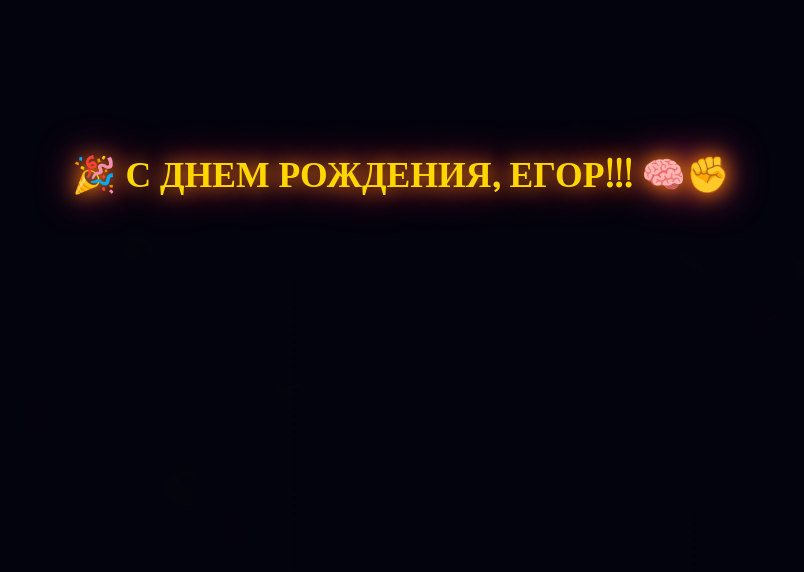
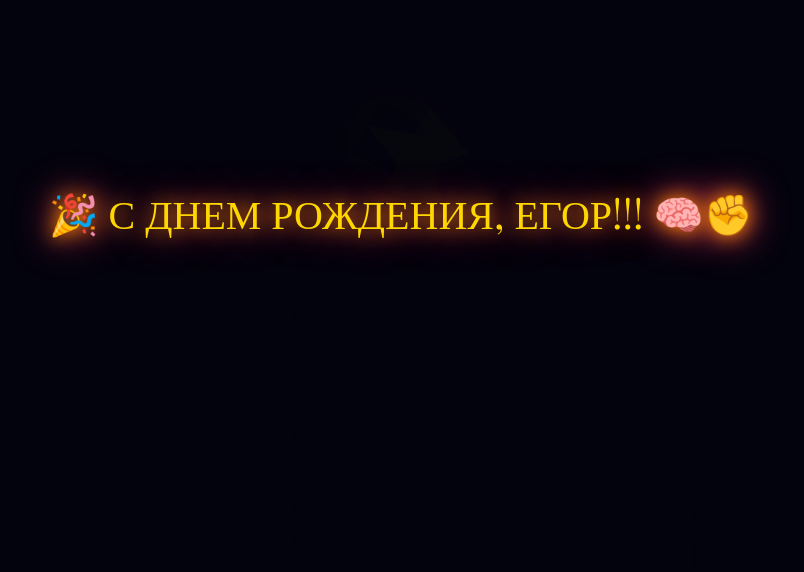
Before and after one commit to vladiptic-oss/Egor-Happy2, a plain HTML site: page index.html in a window 1280 px wide. Shown: the part 228-800 px from the top of the page, without its empty margins (239-1043 px from the left). Drawn offline with nearby package versions, Linux system fonts and the light colour scheme; animation ran at ten frames a second; a web font is replaced by a local one.

Commit message:
Update index.html

```diff
--- a/index.html
+++ b/index.html
@@ -7,30 +7,56 @@
     <link href="https://fonts.googleapis.com/css2?family=Marck+Script&family=Playfair+Display:ital,wght@0,400;1,400&family=Montserrat:wght@400;500;700&display=swap" rel="stylesheet">
     <style>
         body, html { margin: 0; padding: 0; width: 100%; height: 100%; background-color: #050510; font-family: 'Montserrat', sans-serif; overflow: hidden; touch-action: none; user-select: none; -webkit-tap-highlight-color: transparent; }
+
+        /* Звездный фон */
         #global-stars { position: absolute; top: 0; left: 0; width: 100%; height: 100%; z-index: 1; background-image: radial-gradient(1px 1px at 10% 20%, rgba(255,255,255,0.6), transparent), radial-gradient(1.5px 1.5px at 30% 40%, rgba(255,255,255,0.4), transparent); background-size: 200px 200px; opacity: 0.5; animation: twinkle 4s infinite alternate; }
         @keyframes twinkle { 0% { opacity: 0.3; } 100% { opacity: 0.8; } }
+
+        /* Плавающие эмодзи */
         .decorations-layer { position: absolute; width: 100%; height: 100%; top: 0; left: 0; pointer-events: none; z-index: 3; overflow: hidden; }
         .bubble { position: absolute; bottom: -15%; opacity: 0; will-change: transform, opacity; transform: translate3d(0,0,0); animation-name: chaoticMove, flickerOpacity; animation-timing-function: linear, ease-in-out; animation-iteration-count: infinite, infinite; font-size: 24px; }
         @keyframes chaoticMove { 0% { transform: translate3d(0, 0, 0) translateX(0) rotate(0deg); } 20% { transform: translate3d(0, -25vh, 0) translateX(30px) rotate(45deg); } 40% { transform: translate3d(0, -50vh, 0) translateX(-40px) rotate(90deg); } 60% { transform: translate3d(0, -75vh, 0) translateX(25px) rotate(135deg); } 80% { transform: translate3d(0, -100vh, 0) translateX(-15px) rotate(180deg); } 100% { transform: translate3d(0, -125vh, 0) translateX(0) rotate(270deg); } }
         @keyframes flickerOpacity { 0%, 100% { opacity: 1; } 50% { opacity: 0.4; } }
-        #intro-screen { position: absolute; top: 0; left: 0; width: 100%; height: 100%; display: flex; flex-direction: column; justify-content: center; align-items: center; background: radial-gradient(circle at center, rgba(26, 11, 46, 0.6) 0%, rgba(5, 5, 16, 0.8) 100%); z-index: 100; transition: 1.2s cubic-bezier(0.7, 0, 0.3, 1); transform-origin: center; overflow: hidden; }
-        #intro-screen.zoom-out { transform: scale(0) rotate(10deg); opacity: 0; }
-        .greeting-text { font-family: 'Playfair Display', serif; font-size: clamp(1.5rem, 5vw, 2.2rem); color: #FFD700; text-align: center; font-weight: 700; z-index: 10; text-shadow: 0 0 20px #FF8C00, 0 0 40px #FF3366; padding: 0 20px; animation: pulseText 2s infinite alternate; }
-        @keyframes pulseText { from { transform: scale(0.98); } to { transform: scale(1.02); } }
-        canvas#fireworks { position: absolute; top: 0; left: 0; width: 100%; height: 100%; z-index: 5; pointer-events: none; }
+
+        /* МАГИЧЕСКАЯ ИНТРО-ЗАСТАВКА */
+        #intro-screen { position: absolute; top: 0; left: 0; width: 100%; height: 100%; display: flex; flex-direction: column; justify-content: center; align-items: center; background: #050510; z-index: 100; transition: opacity 1s ease; overflow: hidden; }
+        #intro-screen.hidden { opacity: 0; pointer-events: none; }
+
+        /* Звезда магии */
+        .magic-star { width: 0; height: 0; border-left: 30px solid transparent; border-right: 30px solid transparent; border-bottom: 80px solid #FFD700; position: relative; transform: rotate(35deg); animation: pulseStar 2s infinite alternate, rotateStar 6s linear infinite; box-shadow: 0 0 40px #FFD700, 0 0 80px #FF8C00; opacity: 0; }
+        .magic-star::before { content: ''; position: absolute; top: 20px; left: -30px; width: 0; height: 0; border-left: 30px solid transparent; border-right: 30px solid transparent; border-bottom: 80px solid #FFD700; transform: rotate(70deg); }
+        .magic-star::after { content: ''; position: absolute; top: 20px; left: -30px; width: 0; height: 0; border-left: 30px solid transparent; border-right: 30px solid transparent; border-bottom: 80px solid #FFD700; transform: rotate(-70deg); }
+
+        @keyframes pulseStar { 0% { transform: scale(0.8) rotate(35deg); opacity: 0.7; } 100% { transform: scale(1.2) rotate(35deg); opacity: 1; } }
+        @keyframes rotateStar { 0% { transform: rotate(0deg); } 100% { transform: rotate(360deg); } }
+
+        .intro-text { font-family: 'Playfair Display', serif; font-size: clamp(1.5rem, 6vw, 2.5rem); color: #FFD700; text-align: center; opacity: 0; transform: scale(0.5); transition: all 1s cubic-bezier(0.25, 1, 0.5, 1); z-index: 10; text-shadow: 0 0 20px #FF8C00, 0 0 40px #FF3366; padding: 0 20px; }
+        .intro-text.show { opacity: 1; transform: scale(1); }
+
+        canvas#fireworks { position: absolute; top: 0; left: 0; width: 100%; height: 100%; z-index: 5; pointer-events: none; opacity: 0; transition: opacity 1s ease; }
+        canvas#fireworks.show { opacity: 1; }
+
+        /* Флэш при переходе */
         #portal-flash { position: absolute; top: 0; left: 0; width: 100%; height: 100%; background: radial-gradient(circle, #ffffff 0%, #FFD700 50%, transparent 100%); opacity: 0; pointer-events: none; z-index: 150; transition: opacity 0.4s ease; }
         #portal-flash.active { opacity: 1; }
+
+        /* ГАЛЕРЕЯ */
         #gallery-screen { position: absolute; top: 0; left: 0; width: 100%; height: 100%; display: flex; flex-direction: column; justify-content: center; align-items: center; z-index: 80; transition: background 0.8s ease; overflow: hidden; }
         .slide { position: absolute; width: 100%; height: 100%; display: flex; flex-direction: column; justify-content: center; align-items: center; opacity: 0; pointer-events: none; padding: 20px; box-sizing: border-box; will-change: transform, opacity; }
         .slide img { max-width: 100%; max-height: 55vh; border-radius: 20px; box-shadow: 0 10px 25px rgba(0,0,0,0.6); object-fit: contain; border: 2px solid rgba(255, 255, 255, 0.3); background-color: rgba(0, 0, 0, 0.4); pointer-events: none; content-visibility: auto; }
         .slide p { color: #fff; font-family: 'Montserrat', sans-serif; font-size: clamp(1rem, 3.5vw, 1.15rem); text-align: center; margin-top: 20px; line-height: 1.5; max-width: 90%; text-shadow: 0 2px 4px rgba(0,0,0,0.9); font-weight: 500; pointer-events: none; padding: 12px 20px; background: rgba(0, 0, 0, 0.7); border-radius: 15px; border: 1px solid rgba(255, 255, 255, 0.2); }
+
         #gallery-screen[data-anim="slide"] .slide { transform: translate3d(100%, 0, 0); transition: transform 0.35s cubic-bezier(0.2, 0.8, 0.2, 1), opacity 0.35s; }
         #gallery-screen[data-anim="slide"] .slide.active { transform: translate3d(0, 0, 0); opacity: 1; pointer-events: auto; z-index: 2; }
         #gallery-screen[data-anim="slide"] .slide.prev { transform: translate3d(-100%, 0, 0); opacity: 0; z-index: 1; }
+
+        /* Таймер */
         .timer-box { background: rgba(0,0,0,0.5); border: 1px solid rgba(255,255,255,0.2); border-radius: 15px; padding: 20px; text-align: center; color: white; margin-top: 10px; width: 100%; max-width: 350px; cursor: pointer; transition: transform 0.1s; }
         .timer-box:active { transform: scale(0.98); }
         .timer-box h4 { margin: 0 0 10px 0; color: #00c6ff; font-size: 1.2rem; }
         .timer-box p { margin: 0; font-size: 1.3rem; font-weight: bold; color: #FFD700; }
+
+        /* КОНВЕРТ */
         #envelope-overlay { position: fixed; top: 0; left: 0; width: 100%; height: 100%; background: rgba(0, 0, 0, 0.85); backdrop-filter: blur(8px); -webkit-backdrop-filter: blur(8px); z-index: 20000; display: none; justify-content: center; align-items: center; flex-direction: column; perspective: 1200px; }
         #envelope-overlay.show { display: flex; }
         .envelope { position: relative; width: min(320px, 85vw); height: min(220px, 58vw); background: #fdf5e6; border-radius: 4px; box-shadow: 0 10px 30px rgba(0,0,0,0.5), inset 0 0 10px rgba(0,0,0,0.1); transform: scale(0.8) rotate(-10deg); opacity: 0; transition: all 1s cubic-bezier(0.25, 1, 0.5, 1); transform-style: preserve-3d; border: 1px solid #e0d0b8; }
@@ -40,27 +66,41 @@
         .envelope-stamp { position: absolute; top: 50%; left: 50%; transform: translate(-50%, -50%); width: 56px; height: 56px; background: radial-gradient(circle at 35% 35%, #ff5e5e, #b81d1d); border-radius: 50%; cursor: pointer; z-index: 10; display: flex; justify-content: center; align-items: center; box-shadow: 0 4px 10px rgba(0,0,0,0.4), inset 0 0 5px rgba(0,0,0,0.2); border: 1px solid #8c1313; transition: transform 0.2s, opacity 0.3s; }
         .envelope-stamp:active { transform: translate(-50%, -50%) scale(0.9); }
         .envelope-stamp::after { content: 'Е'; color: #8c1313; font-family: 'Playfair Display', serif; font-weight: bold; font-size: 26px; text-shadow: 1px 1px 1px rgba(255,255,255,0.2), -1px -1px 1px rgba(0,0,0,0.4); }
+
         .letter-paper { position: absolute; top: 10px; left: 50%; transform: translateX(-50%) translateY(0); width: 90%; height: 90%; background: #fffdf8; border-radius: 2px; box-shadow: 0 10px 30px rgba(0,0,0,0.5); padding: 25px; box-sizing: border-box; opacity: 0; pointer-events: none; z-index: 1; transition: transform 1s cubic-bezier(0.25, 1, 0.5, 1), opacity 0.6s; display: flex; flex-direction: column; justify-content: space-between; overflow-y: auto; border: 1px solid #eee; }
         #envelope-overlay.open .envelope-stamp { opacity: 0; pointer-events: none; }
         #envelope-overlay.open .letter-paper { transform: translateX(-50%) translateY(-80%) scale(1.1); height: 120%; opacity: 1; pointer-events: auto; z-index: 15; }
         .close-letter-btn { margin-top: 15px; padding: 10px; background: #a84f68; color: white; border: none; border-radius: 8px; font-family: 'Montserrat', sans-serif; font-size: 0.9rem; cursor: pointer; align-self: center; transition: transform 0.2s; }
         .close-letter-btn:active { transform: scale(0.95); }
+
+        /* Экран "Ничего не нажимай" */
         #wait-screen { position: fixed; top: 0; left: 0; width: 100%; height: 100%; background: #000; z-index: 19000; display: none; justify-content: center; align-items: center; }
         #wait-screen.show { display: flex; }
         .wait-text { color: #fff; font-size: 1.5rem; font-family: 'Montserrat', sans-serif; text-align: center; opacity: 0; animation: fadeInOut 3s forwards; }
         @keyframes fadeInOut { 0% { opacity: 0; transform: scale(0.9); } 20% { opacity: 1; transform: scale(1); } 80% { opacity: 1; transform: scale(1); } 100% { opacity: 0; transform: scale(1.1); } }
+
+        /* КОНФЕТТИ */
+        #confetti-canvas { position: fixed; top: 0; left: 0; width: 100%; height: 100%; pointer-events: none; z-index: 30000; }
     </style>
 </head>
 <body>
+
     <div id="global-stars"></div>
     <div class="decorations-layer" id="decorations"></div>
+    <canvas id="confetti-canvas"></canvas>
+
+    <!-- МАГИЧЕСКАЯ ИНТРО-ЗАСТАВКА -->
     <div id="intro-screen">
-        <div class="greeting-text">🎉 С ДНЕМ РОЖДЕНИЯ, ЕГОР!!! 🧠✊</div>
+        <div class="magic-star" id="magic-star"></div>
+        <div class="intro-text" id="intro-text">🎉 С ДНЕМ РОЖДЕНИЯ, ЕГОР!!! 🧠✊</div>
         <canvas id="fireworks"></canvas>
     </div>
+
     <div id="portal-flash"></div>
     <div id="gallery-screen" data-anim="slide"></div>
+
     <div id="wait-screen"><div class="wait-text">Ничего не нажимай...<br>Смотри 👀</div></div>
+
     <div id="envelope-overlay">
         <div class="envelope">
             <div class="envelope-text">открой, это тебе</div>
@@ -79,6 +119,7 @@
             <div class="envelope-stamp" onclick="openEnvelope()"></div>
         </div>
     </div>
+
     <script>
         const texts = [
             "Счастливый Егор и мама — любимые голубки. Пусть эти моменты останутся с вами навсегда 🕊️",
@@ -110,8 +151,10 @@
             "linear-gradient(135deg, rgba(25, 25, 112, 0.85), rgba(72, 61, 139, 0.85), rgba(0, 0, 0, 0.85))",
             "linear-gradient(135deg, rgba(0, 0, 0, 0.9), rgba(30, 30, 30, 0.9), rgba(0, 0, 0, 0.9))"
         ];
+
         localStorage.removeItem('envelopeFinished');
         const birthDate = new Date('1983-11-21T00:00:00');
+
         function updateTimer() {
             const now = new Date(); const diff = now - birthDate;
             const days = Math.floor(diff / (1000 * 60 * 60 * 24)); const hours = Math.floor((diff / (1000 * 60 * 60)) % 24); const mins = Math.floor((diff / 1000 / 60) % 60); const secs = Math.floor((diff / 1000) % 60);
@@ -119,6 +162,7 @@
             if (timerEl) timerEl.innerText = `${days} дн. ${hours} ч. ${mins} мин. ${secs} сек.`;
         }
         setInterval(updateTimer, 1000);
+
         let timerClicks = 0;
         window.handleTimerClick = function() {
             if (localStorage.getItem('envelopeFinished')) { alert("Ты уже видел этот секрет 😉"); return; }
@@ -129,11 +173,17 @@
                 setTimeout(() => { document.getElementById('wait-screen').classList.remove('show'); document.getElementById('envelope-overlay').classList.add('show'); }, 3000);
             }
         }
-        window.openEnvelope = function() { document.getElementById('envelope-overlay').classList.add('open'); }
+
+        // ОТКРЫТИЕ КОНВЕРТА + КОНФЕТТИ
+        window.openEnvelope = function() {
+            document.getElementById('envelope-overlay').classList.add('open');
+            startConfetti();
+        }
         window.closeEnvelope = function() {
             const overlay = document.getElementById('envelope-overlay'); overlay.classList.remove('open');
             setTimeout(() => { overlay.classList.remove('show'); localStorage.setItem('envelopeFinished', 'true'); }, 500);
         }
+
         function handleTilt(e) {
             const slide = document.querySelector('.slide.active'); if (!slide) return; const img = slide.querySelector('img'); const p = slide.querySelector('p'); if (!img) return;
             let xAxis, yAxis;
@@ -143,6 +193,7 @@
         }
         if (window.DeviceOrientationEvent) window.addEventListener('deviceorientation', handleTilt);
         document.addEventListener('mousemove', handleTilt);
+
         function createDecorations() {
             const container = document.getElementById('decorations'); const emojis = ['🧠', '✊', '💪', '🔥', '⭐', '🚀', '💫']; const totalElements = 25;
             for (let i = 0; i < totalElements; i++) {
@@ -153,10 +204,13 @@
             }
         }
         createDecorations();
+
+        // === САЛЮТ ===
         const canvas = document.getElementById('fireworks'); const ctx = canvas.getContext('2d');
         let particles = []; let rockets = [];
         function resizeCanvas() { canvas.width = window.innerWidth; canvas.height = window.innerHeight; }
         window.addEventListener('resize', resizeCanvas); resizeCanvas();
+
         class Rocket {
             constructor(x, y, targetY, color) { this.x = x; this.y = y; this.targetY = targetY; this.color = color; this.vy = (targetY - y) / 60; this.life = 1; }
             update() { this.y += this.vy; if (this.y <= this.targetY) { this.life = 0; explode(this.x, this.y, this.color); } }
@@ -180,14 +234,91 @@
             requestAnimationFrame(animate);
         }
         animate();
+
+        // === КОНФЕТТИ ===
+        const confettiCanvas = document.getElementById('confetti-canvas');
+        const confettiCtx = confettiCanvas.getContext('2d');
+        let confettiParticles = [];
+        let confettiActive = false;
+
+        function resizeConfetti() { confettiCanvas.width = window.innerWidth; confettiCanvas.height = window.innerHeight; }
+        window.addEventListener('resize', resizeConfetti); resizeConfetti();
+
+        class Confetti {
+            constructor() {
+                this.x = Math.random() * confettiCanvas.width;
+                this.y = -10;
+                this.w = Math.random() * 8 + 5;
+                this.h = Math.random() * 6 + 4;
+                this.vx = (Math.random() - 0.5) * 3;
+                this.vy = Math.random() * 3 + 2;
+                this.angle = Math.random() * 360;
+                this.spin = (Math.random() - 0.5) * 10;
+                const colors = ['#FFD700', '#FF3366', '#1E90FF', '#32CD32', '#FFFFFF', '#FF8C00'];
+                this.color = colors[Math.floor(Math.random() * colors.length)];
+                this.life = 1;
+            }
+            update() {
+                this.x += this.vx; this.y += this.vy; this.angle += this.spin;
+                if (this.y > confettiCanvas.height) this.life = 0;
+            }
+            draw() {
+                confettiCtx.save();
+                confettiCtx.translate(this.x, this.y);
+                confettiCtx.rotate(this.angle * Math.PI / 180);
+                confettiCtx.fillStyle = this.color;
+                confettiCtx.fillRect(-this.w/2, -this.h/2, this.w, this.h);
+                confettiCtx.restore();
+            }
+        }
+
+        function startConfetti() {
+            if (confettiActive) return;
+            confettiActive = true;
+            for (let i = 0; i < 150; i++) {
+                setTimeout(() => { confettiParticles.push(new Confetti()); }, i * 20);
+            }
+        }
+
+        function animateConfetti() {
+            if (confettiActive) {
+                confettiCtx.clearRect(0, 0, confettiCanvas.width, confettiCanvas.height);
+                for (let i = confettiParticles.length - 1; i >= 0; i--) {
+                    confettiParticles[i].update();
+                    confettiParticles[i].draw();
+                    if (confettiParticles[i].life <= 0) confettiParticles.splice(i, 1);
+                }
+            }
+            requestAnimationFrame(animateConfetti);
+        }
+        animateConfetti();
+
+        // === МАГИЧЕСКАЯ ИНТРО-АНИМАЦИЯ ===
         setTimeout(() => {
-            const intro = document.getElementById('intro-screen'); const flash = document.getElementById('portal-flash'); if(intro) intro.classList.add('zoom-out');
+            const star = document.getElementById('magic-star');
+            star.style.opacity = 1;
+            star.style.transition = 'opacity 1s ease';
+
             setTimeout(() => {
-                if(flash) flash.classList.add('active');
-                setTimeout(() => { if(intro) intro.style.display = 'none'; initGallery(); if(flash) flash.classList.remove('active'); }, 400);
-            }, 600);
-        }, 8000);
+                star.style.transform = 'scale(3) rotate(180deg)';
+                star.style.opacity = 0;
+                star.style.transition = 'all 0.5s ease-in';
+            }, 2000);
+
+            setTimeout(() => {
+                document.getElementById('intro-text').classList.add('show');
+                document.getElementById('fireworks').classList.add('show');
+            }, 2500);
+
+            setTimeout(() => {
+                document.getElementById('intro-screen').classList.add('hidden');
+                initGallery();
+            }, 7000);
+
+        }, 500);
+
         let currentSlide = 0; const galleryScreen = document.getElementById('gallery-screen'); let startX = 0, startY = 0, isDragging = false;
+
         function initGallery() {
             galleryScreen.style.background = backgrounds[0];
             for (let i = 0; i < 13; i++) {
@@ -202,12 +333,14 @@
             }
             galleryScreen.style.display = 'flex'; setupSwipe(galleryScreen); setupKeyboard();
         }
+
         function setupKeyboard() {
             window.addEventListener('keydown', (e) => {
                 if (e.target && /INPUT|TEXTAREA/.test(e.target.tagName)) return;
                 if (e.key === 'ArrowRight' || e.key === ' ') changeSlide(currentSlide + 1); else if (e.key === 'ArrowLeft') changeSlide(currentSlide - 1);
             });
         }
+
         function setupSwipe(element) {
             element.addEventListener('touchstart', e => {
                 if (e.target.tagName === 'BUTTON' || e.target.tagName === 'INPUT' || e.target.tagName === 'LABEL' || e.target.closest('.timer-box')) return;
@@ -221,6 +354,7 @@
                 if (diffX > 80) changeSlide(currentSlide - 1); else if (diffX < -80) changeSlide(currentSlide + 1);
             }, {passive: true});
         }
+
         function changeSlide(newIndex) {
             const slides = document.querySelectorAll('.slide');
             if (newIndex >= 0 && newIndex < slides.length) {
```
